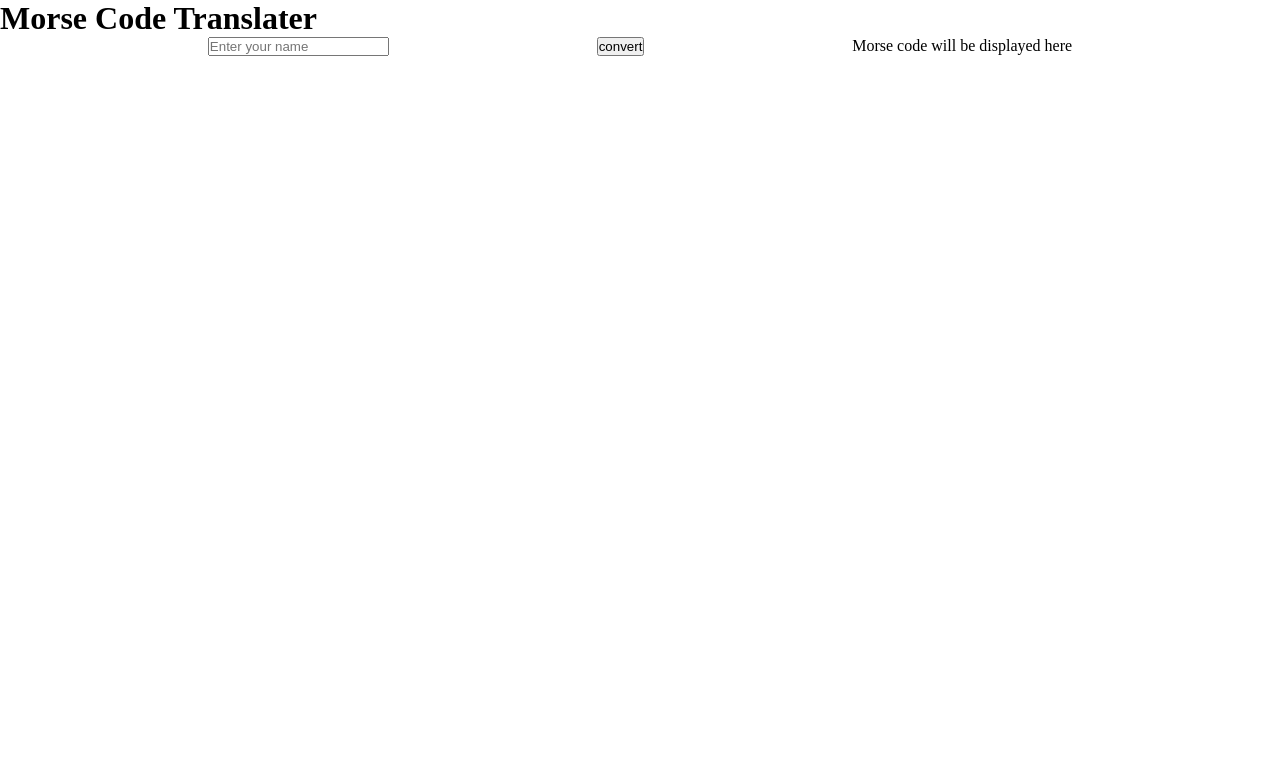
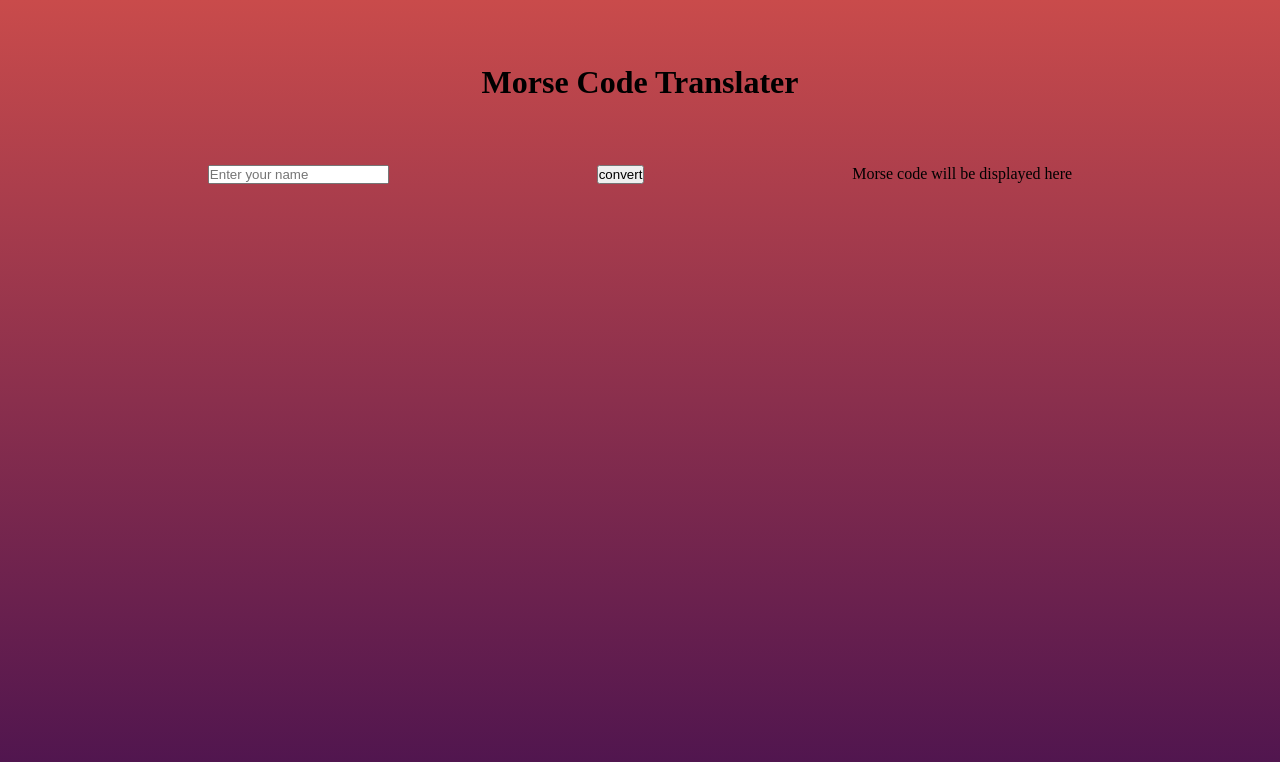
Before and after one commit to Khemi1998/MorseCodeTranslation, a website with bundled scripts: page index.html in a window 1280 px wide. Built offline with nearby package versions, Linux system fonts and the light colour scheme.

Commit message:
iteration9: updating style

```diff
--- a/assets/styles/_typography.scss
+++ b/assets/styles/_typography.scss
@@ -0,0 +1,6 @@
+h1 {
+    display: block;
+    align-items: center;
+    text-align: center;
+    padding: 5%;
+}
--- a/script.js
+++ b/script.js
@@ -4,6 +4,8 @@ const output = document.querySelector(".toMorse__output");
 const input = document.querySelector(".toMorse__text");
 const button = document.querySelector(".toMorse__buttons");
 
+//inputting into translateEnglishToMorse
+//recieing an output
 console.log("input.value")
 button.addEventListener("click", () => {
     const inputText = input.value;
--- a/styles.scss
+++ b/styles.scss
@@ -6,7 +6,11 @@
     margin: 0;
     padding: 0;
     box-sizing: border-box;
-    height: auto;
+}
+
+body{
+    background-image: linear-gradient(#c94b4b, #4b134f);
+    height: 100vh;
 }
 
 .toMorse {
```
Also changed, not shown: styles.css.
